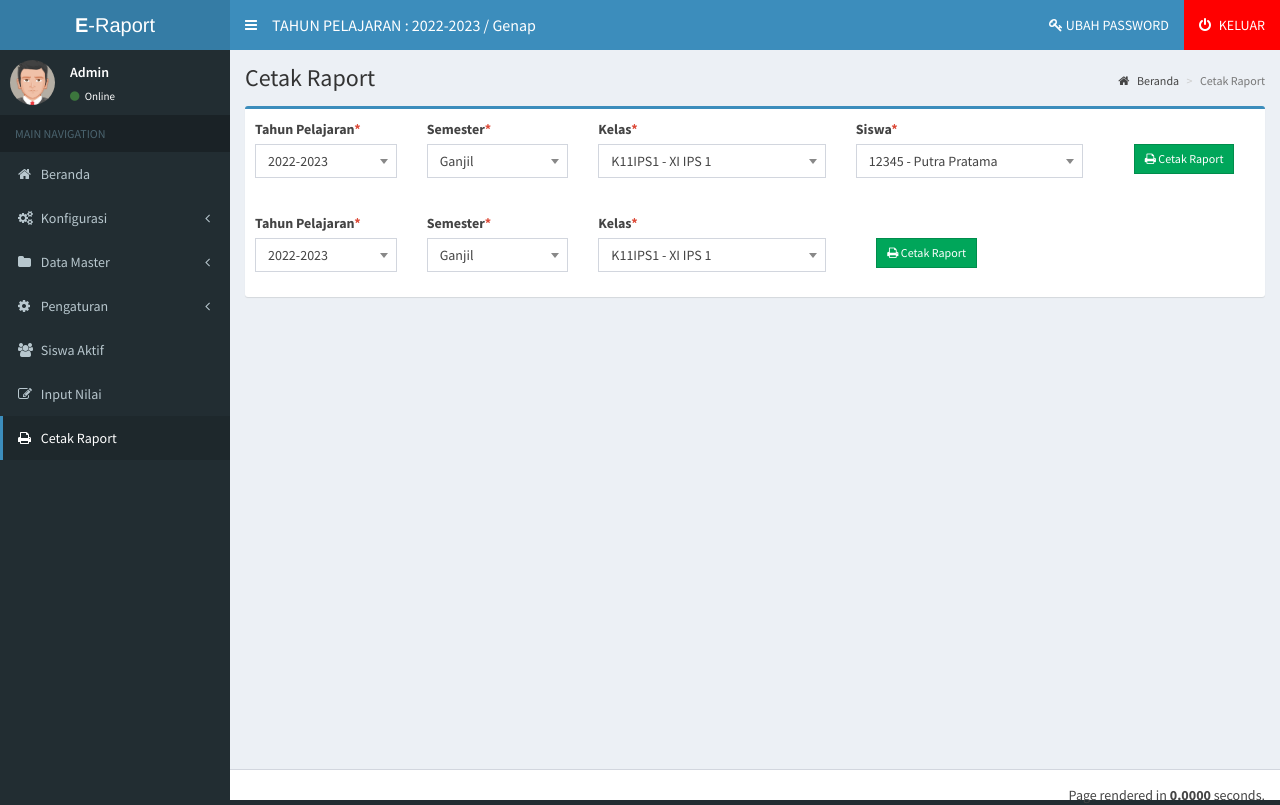
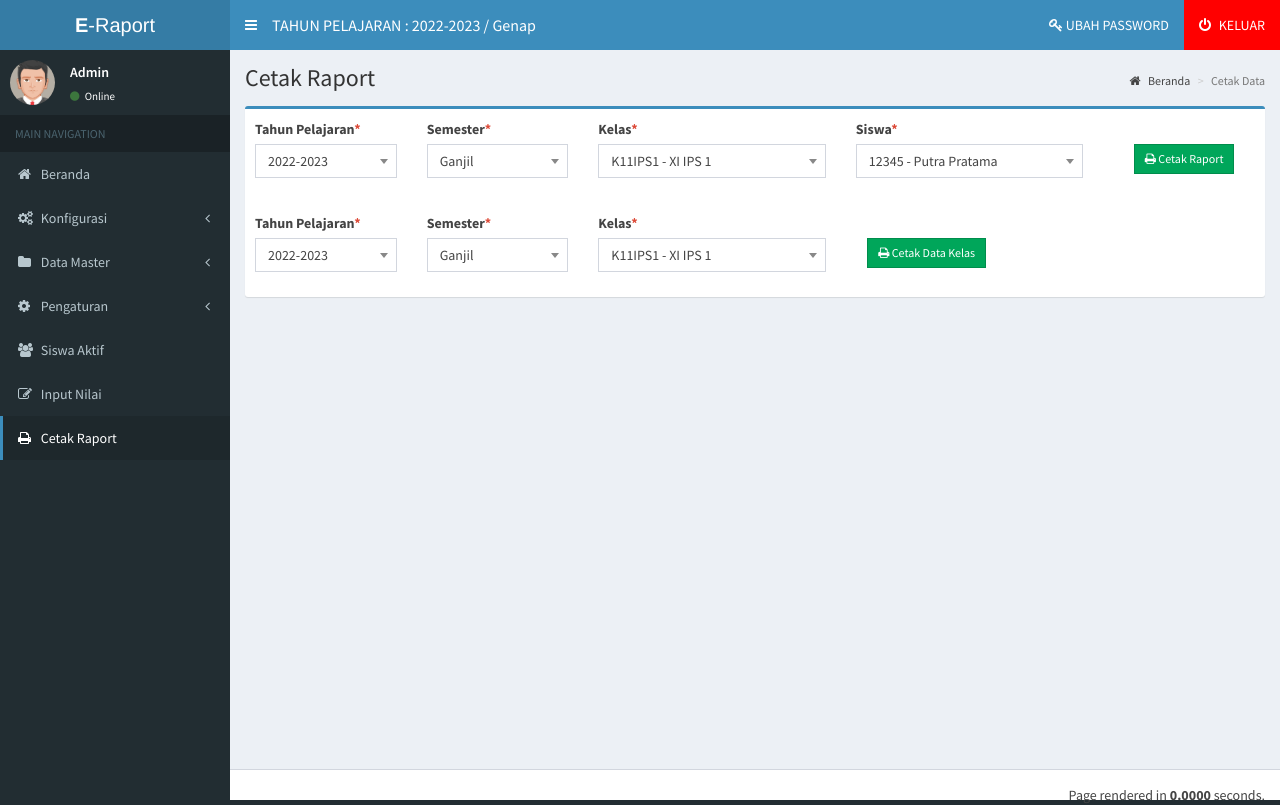
Before and after one commit to Khairul122/JK-WebPengolahanNilaiSiswa-ED, a CodeIgniter app: page /e-raport/index.php/raport/index in a window 1280 px wide. Run offline with CodeIgniter, Linux system fonts and the light colour scheme; a user stored in the database is signed in; data comes from the database, SQL or seed files in the repository; some libraries are stand-ins or nearby versions.

Commit message:
ganti beberapa nama

```diff
--- a/views/raport.php
+++ b/views/raport.php
@@ -15,7 +15,7 @@
     <?php if (__session('access') == 'super_user'): ?>
         <ol class="breadcrumb">
             <li><a href="<?=base_url('dashboard');?>"><i class="fa fa-home"></i> Beranda</a></li>
-            <li class="active">Cetak Raport</li>
+            <li class="active">Cetak Data</li>
         </ol>
     <?php endif;?>
 </section>
@@ -117,7 +117,7 @@
                         <!-- <a href="#" class="btn btn-success btn-flat btn-sm" target="_blank" onclick="submit()"><i
                                 class="fa fa-print"></i>
                             Cetak Raport</a> -->
-                        <button type="submit" class="btn btn-success btn-flat btn-sm" formtarget="_blank"><i class="fa fa-print"></i> Cetak Raport</button>
+                        <button type="submit" class="btn btn-success btn-flat btn-sm" formtarget="_blank"><i class="fa fa-print"></i> Cetak Data Kelas</button>
                     </div>
                 </div>
             </div>
```
